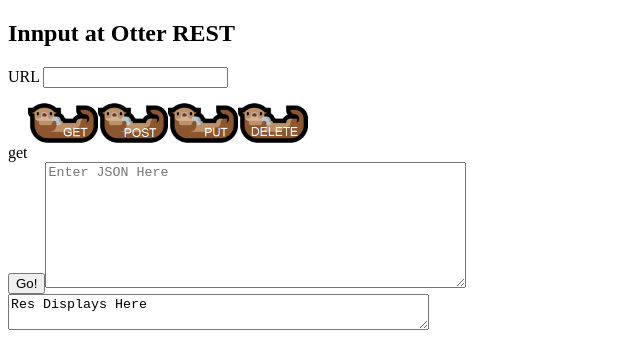
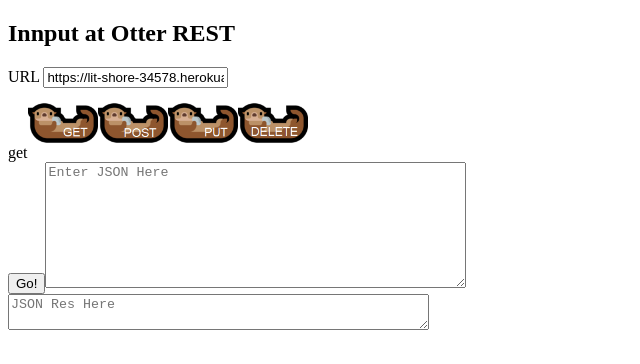
Before and after one commit to sgerpdx/fe-lab-resty, a React app: page / in a window 1280 px wide. Shown: the top 364 px of the page, without its empty margins (0-640 px from the left). Built offline with nearby package versions, Linux system fonts and the light colour scheme.

Commit message:
work on response component incomplete

```diff
--- a/src/components/subdivisions/Response.jsx
+++ b/src/components/subdivisions/Response.jsx
@@ -9,8 +9,10 @@ export default function Response(props) {
         id="resBox"
         name="resDisplay"
         cols="50"
-        defaultValue="Res Displays Here"
-      ></textarea>
+        placeholder="JSON Res Here"
+      >
+        {props.res}
+      </textarea>
     </nav>
   );
 }
--- a/src/containers/OtterRestContainer.jsx
+++ b/src/containers/OtterRestContainer.jsx
@@ -1,15 +1,14 @@
 import React, { Component } from 'react';
 import Controls from '../components/subdivisions/Controls';
 import Response from '../components/subdivisions/Response';
-import History from '../components/subdivisions/History';
+//import History from '../components/subdivisions/History';
 import { getPlanets } from '../services/API';
 
-const URL = 'https://lit-shore-34578.herokuapp.com';
+//const URL = 'https://lit-shore-34578.herokuapp.com/planets';
 export default class OtterRestContainer extends Component {
   state = {
-    urlText: '',
+    urlText: 'https://lit-shore-34578.herokuapp.com/planets',
     loading: true,
-    reqURL: '',
     jsonRes: [],
     methodSelection: '',
     jsonHolder: '',
@@ -28,14 +27,15 @@ export default class OtterRestContainer extends Component {
     });
   };
 
-  handleFormSubmit = (e) => {
+  handleFormSubmit = async (e) => {
     e.preventDefault();
-    this.setState({ reqURL: e.target.value });
-    console.log(this.state.selectedOption);
+    const returnedJson = await getPlanets(this.state.urlText);
+    console.log(returnedJson);
+    this.setState({ jsonRes: returnedJson });
   };
 
   render() {
-    console.log('///option', this.state.methodSelection);
+    console.log('///option', this.state.jsonRes);
     // const { loading } = this.state;
 
     // if (loading) return <h3>Loading...</h3>;
@@ -49,7 +49,7 @@ export default class OtterRestContainer extends Component {
           handleSubmit={this.handleFormSubmit}
           handleClick={this.handleValueChange}
         />
-        <Response res={this.state.jsonRes} />
+        <Response handleChange={this.state.jsonRes} />
       </div>
     );
   }
--- a/src/services/API.js
+++ b/src/services/API.js
@@ -3,10 +3,10 @@
 const URL = 'https://lit-shore-34578.herokuapp.com';
 
 export const getPlanets = async (URL) => {
-  const res = await fetch(`${URL}/planets`);
-  const planets = await res.json();
+  const res = await fetch(`${URL}`);
+  const data = await res.json();
 
-  return planets;
+  return data;
 };
 
 //following the MDN docs, but may not need all this info:
```
